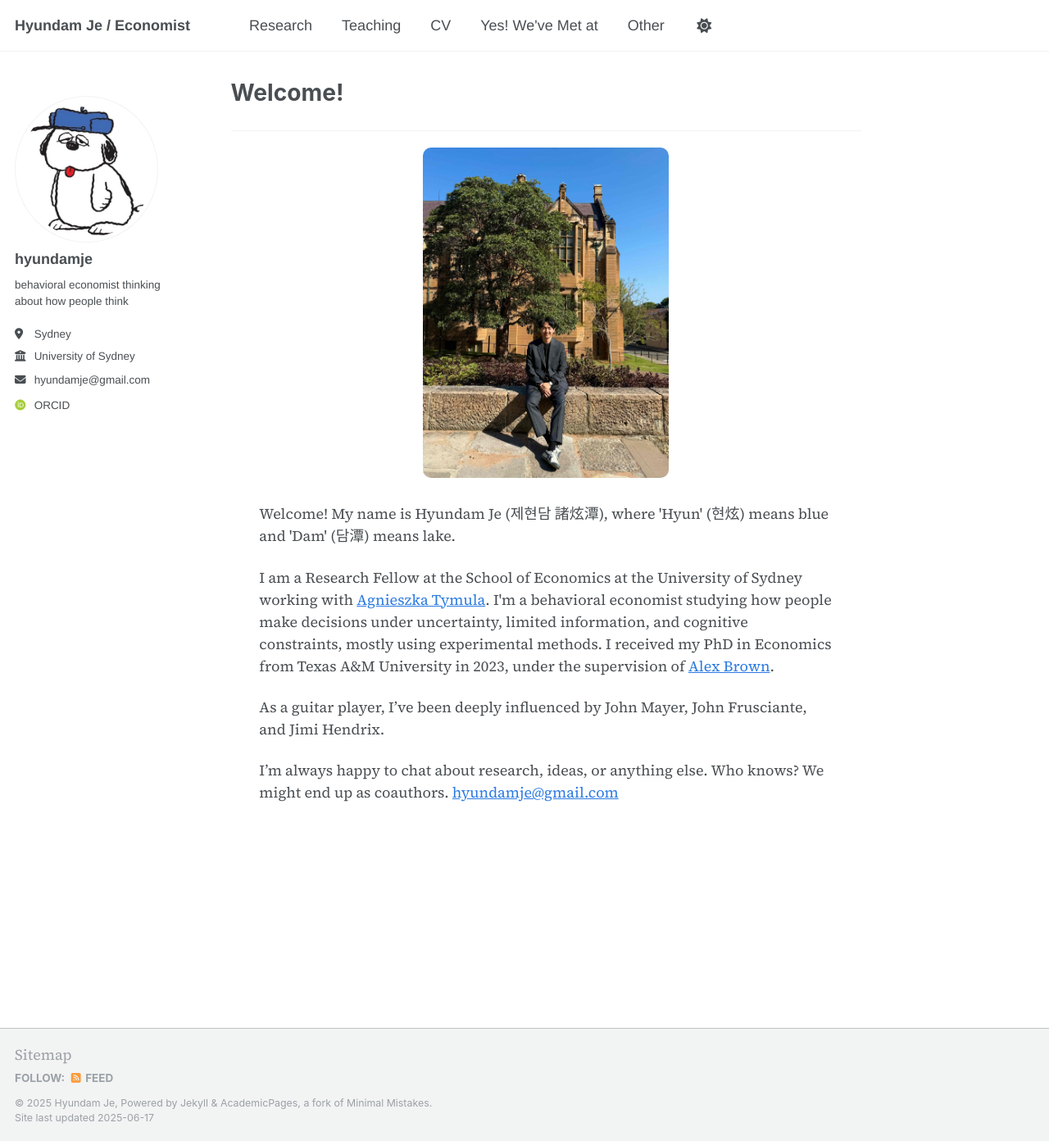
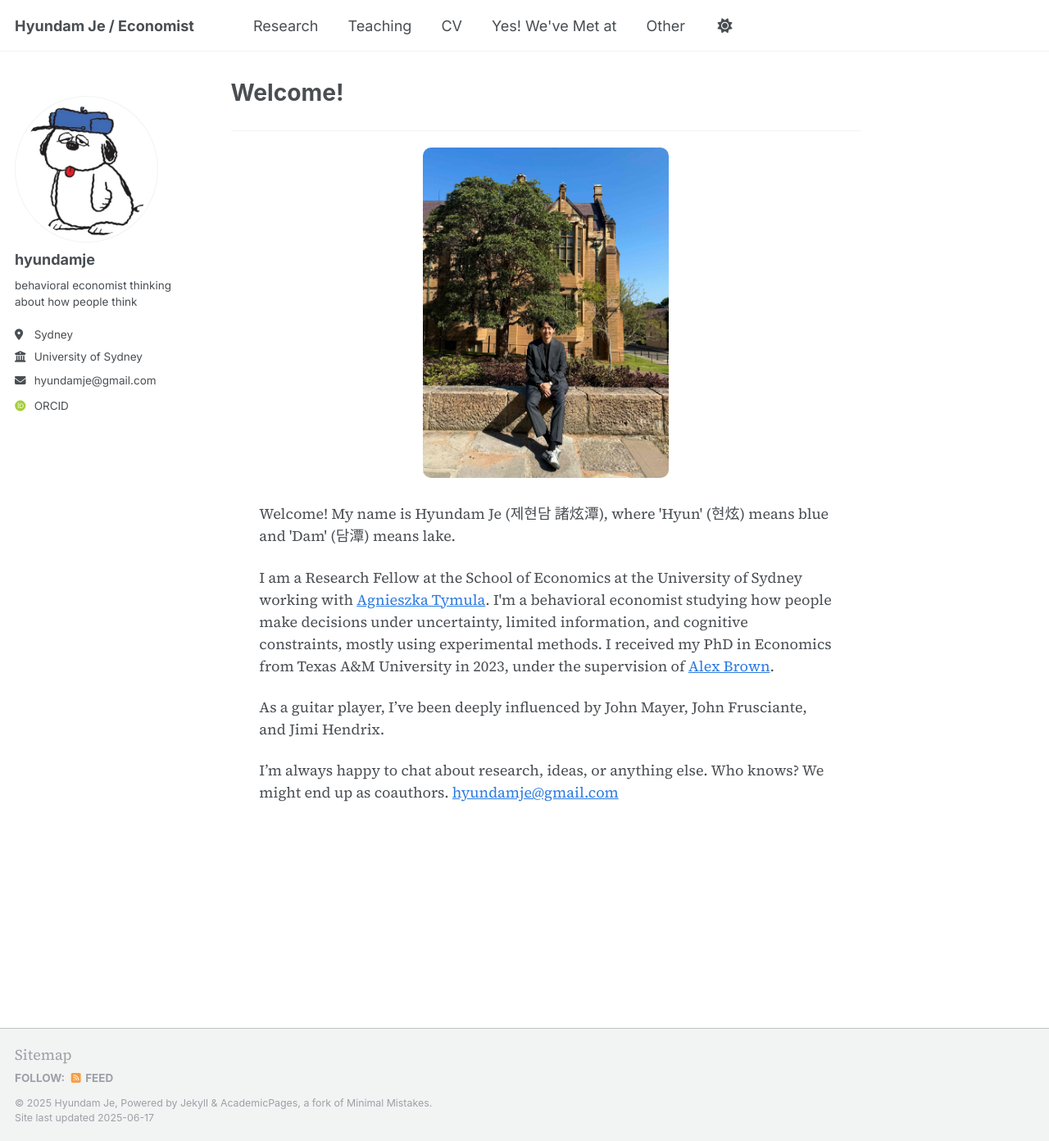
Before and after one commit to hyundamje/hyundamje.github.io, a Jekyll site: the page built from _pages/about.md, in a window 1280 px wide and 1392 px high. Shown: the whole window at 82% size. Built offline with Jekyll 4.4.1, drawn with Linux system fonts in a browser that asks for light colours; some web fonts are replaced.

Commit message:
Update custom.css

```diff
--- a/assets/css/custom.css
+++ b/assets/css/custom.css
@@ -2,7 +2,7 @@
 .site-title a,
 .masthead__menu,
 .masthead__menu a {
-  font-family: 'Helvetica', sans-serif !important;
+  font-family: 'Inter', sans-serif !important;
 }
 
 .author__name,
@@ -10,5 +10,5 @@
 .author__urls,
 .author__urls li,
 .author__urls a {
-  font-family: 'Helvetica', sans-serif !important;
+  font-family: 'Inter', sans-serif !important;
 }
```
